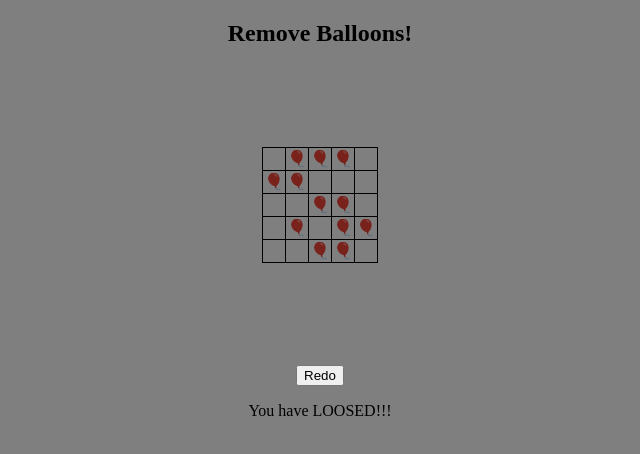
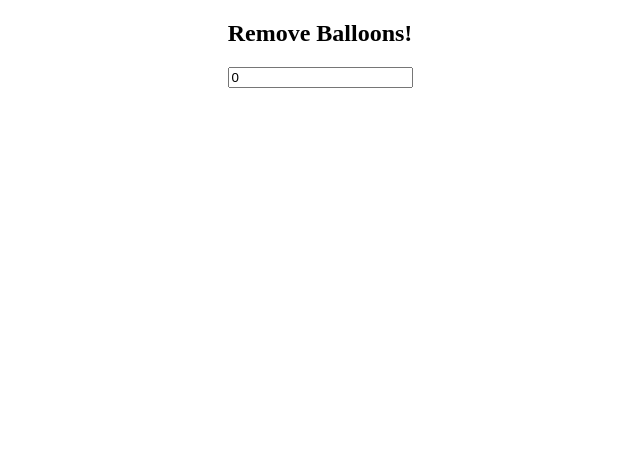
Before and after one commit to syoungee/webgame_react, a React (Create React App) app: page / in a window 1280 px wide. Shown: the top 454 px of the page, without its empty margins (320-960 px from the left). Built offline with nearby package versions, Linux system fonts and the light colour scheme.

Commit message:
feature / 격자 사이즈 조절

```diff
--- a/src/App.css
+++ b/src/App.css
@@ -1,9 +1,13 @@
 h2 {
   text-align: center;
 }
+.input-box {
+  margin: 0 auto; /* 수평 가운데 정렬 */
+  display: block; /* 블록 요소로 설정하여 가운데 정렬이 적용될 수 있도록 함 */
+}
 
-.board {
-  margin-top: 100px;
+.game-board {
+  margin: 30px auto 0 auto;
   display: flex;
   justify-content: center; /* 수평 가운데 정렬 */
   align-items: center;
@@ -24,5 +28,5 @@ h2 {
 }
 
 .pop-up--hide {
-  /* display: none; */
+  display: none;
 }
--- a/src/components/Game.jsx
+++ b/src/components/Game.jsx
@@ -2,15 +2,21 @@ import React, { useState, useEffect } from 'react';
 import Grid from './Grid';
 
 export default function Game() {
+  const [gridSize, setGridSize] = useState(0);
   const [gridData, setGridData] = useState([]);
   let balloonData = [];
 
   useEffect(() => {
-    const initializedGridData = initGame();
+    const initializedGridData = initGame(gridSize);
     setGridData(initializedGridData);
     balloonData = [];
     count(initializedGridData);
-  }, []);
+  }, [gridSize]);
+
+  const handleInputChange = (event) => {
+    const size = parseInt(event.target.value);
+    setGridSize(size);
+  };
 
   function getMax() {
     let maxNumber = Math.max(...balloonData);
@@ -35,8 +41,8 @@ export default function Game() {
   }
 
   function count(gridData) {
-    const rows = gridData.length;
-    const cols = gridData[0].length;
+    const rows = gridData?.length;
+    const cols = gridData[0]?.length;
 
     const dx = [1, -1, 0, 0]; // (오른쪽, 왼쪽, 위, 아래)
     const dy = [0, 0, 1, -1];
@@ -83,17 +89,17 @@ export default function Game() {
     console.log('grid data', gridData);
   }
 
-  function initGame() {
+  function initGame(gridSize) {
     let gridTable = document.getElementById('grid');
     gridTable.innerHTML = '';
     let gridData = [];
 
     // 9x9
-    for (let i = 1; i <= 5; i++) {
+    for (let i = 1; i <= gridSize; i++) {
       let row = document.createElement('tr');
       let rowData = [];
 
-      for (let j = 1; j <= 5; j++) {
+      for (let j = 1; j <= gridSize; j++) {
         let cell = document.createElement('td');
         let balloon = Math.random() < 0.4 ? '🎈' : ' ';
         cell.textContent = balloon;
@@ -162,11 +168,17 @@ export default function Game() {
     setGridData(gridData);
   }
 
-  function finishGame(win){
+  function finishGame(win) {
     const popUp = document.querySelector('.pop-up');
     popUp.classList.remove('pop-up--hide');
   }
 
-
-  return <Grid gridData={gridData} />;
+  return (
+    <>
+      <input className="input-box" type="number" value={gridSize} onChange={handleInputChange} placeholder="Enter grid size" />
+      <div className="game-board">
+        <Grid gridData={gridData} />
+      </div>
+    </>
+  );
 }
```
